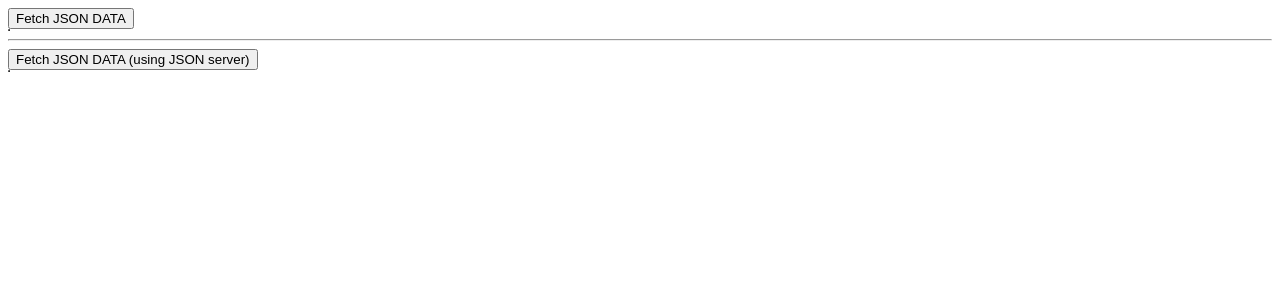
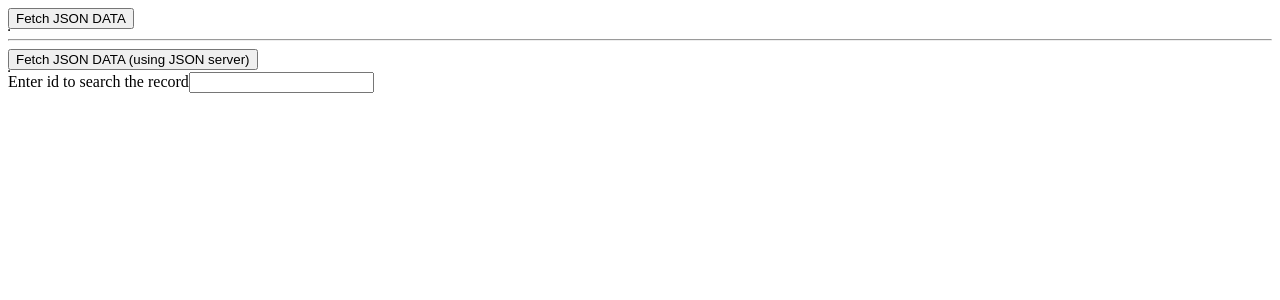
Before and after one commit to kokanevina/Angular-V-and-V, an Angular app in the folder AngularHttp/: page / in a window 1280 px wide. Shown: the top 300 px of the page. Built offline with nearby package versions, Linux system fonts and the light colour scheme.

Commit message:
JSon crud

```diff
--- a/AngularHttp/src/app/app.component.html
+++ b/AngularHttp/src/app/app.component.html
@@ -23,3 +23,7 @@
     </tbody>
   </table>
 </section>
+<section>
+  <label>Enter id to search the record</label>
+  <input type="text" [(ngModel)]="dpId" (input)="searchDepartment()">
+</section>
--- a/AngularHttp/src/app/app.component.ts
+++ b/AngularHttp/src/app/app.component.ts
@@ -8,7 +8,7 @@ import { JsonFetchService } from './json-fetch.service';
   styleUrls: ['./app.component.css']
 })
 export class AppComponent {
-  title = 'AngularHttp';
+  dpId="";
   constructor(private _jsonService:JsonFetchService, private _crudService:CrudJsonService){
   }
   departmentsJson:any;
@@ -31,7 +31,12 @@ export class AppComponent {
       error:err=>console.log(err)
     });
   }
-
+  searchDepartment(){
+    this._crudService.searchData(this.dpId).subscribe({
+      next: result=>console.log(result),
+      error:err=>console.log(err)
+    });
+  }
 
 }
 class Department{
--- a/AngularHttp/src/app/app.module.ts
+++ b/AngularHttp/src/app/app.module.ts
@@ -2,13 +2,13 @@ import { NgModule } from '@angular/core';
 import { BrowserModule } from '@angular/platform-browser';
 import {HttpClientModule} from '@angular/common/http';
 import { AppComponent } from './app.component';
-
+import { FormsModule } from '@angular/forms';
 @NgModule({
   declarations: [
     AppComponent
   ],
   imports: [
-    BrowserModule,HttpClientModule
+    BrowserModule,HttpClientModule,FormsModule
   ],
   providers: [],
   bootstrap: [AppComponent]
--- a/AngularHttp/src/app/crud-json.service.ts
+++ b/AngularHttp/src/app/crud-json.service.ts
@@ -4,10 +4,15 @@ import {HttpClient} from '@angular/common/http';
   providedIn: 'root'
 })
 export class CrudJsonService {
-  path=" http://localhost:8000/departmentArray";
+  path="http://localhost:8000/departmentArray";
   constructor(private _httpService:HttpClient) { }
 
   getData(){
     return this._httpService.get(this.path);
   }
+  searchData(deptId:any){
+    console.log(typeof deptId);
+
+    return this._httpService.get(this.path+"/"+deptId);
+  }
 }
```
